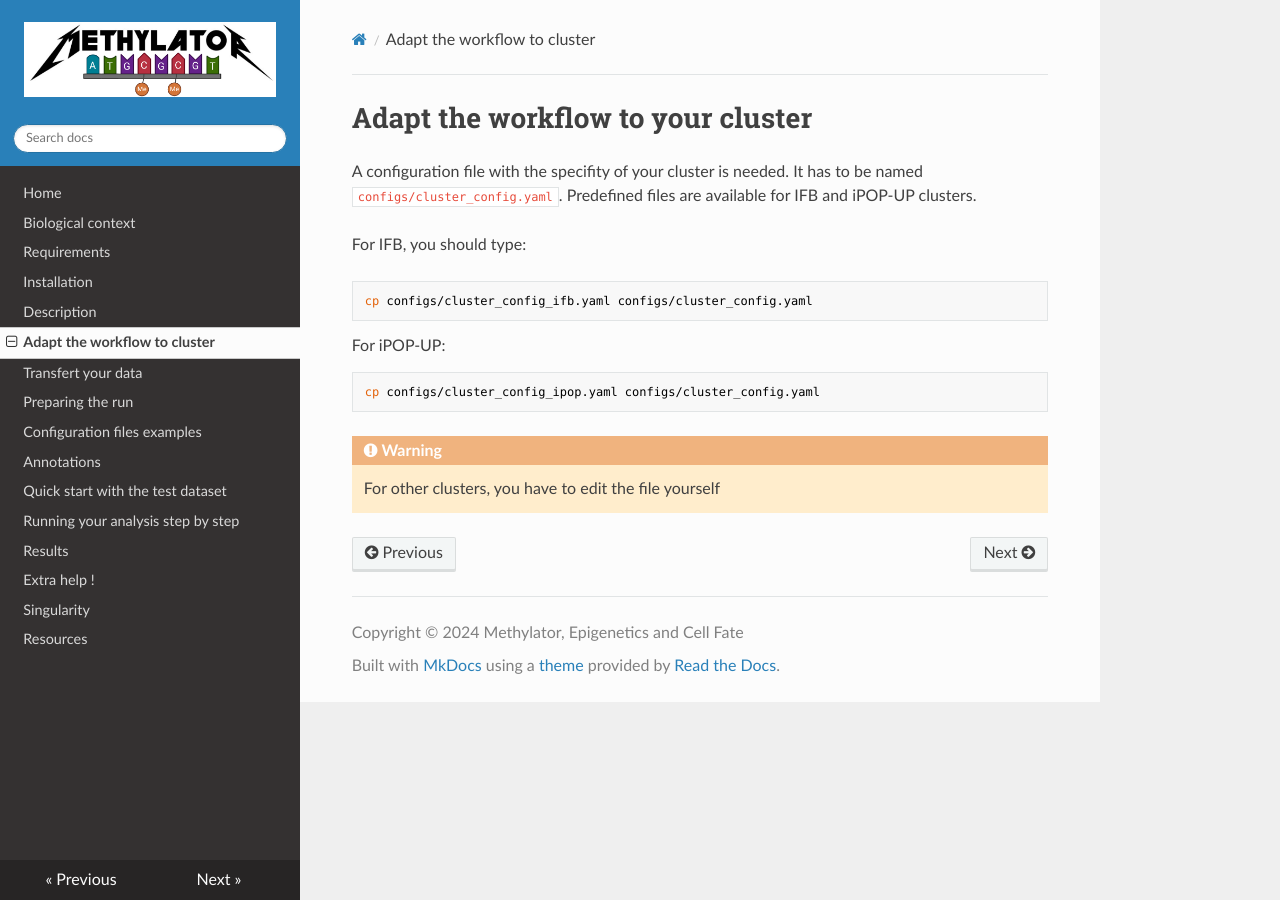
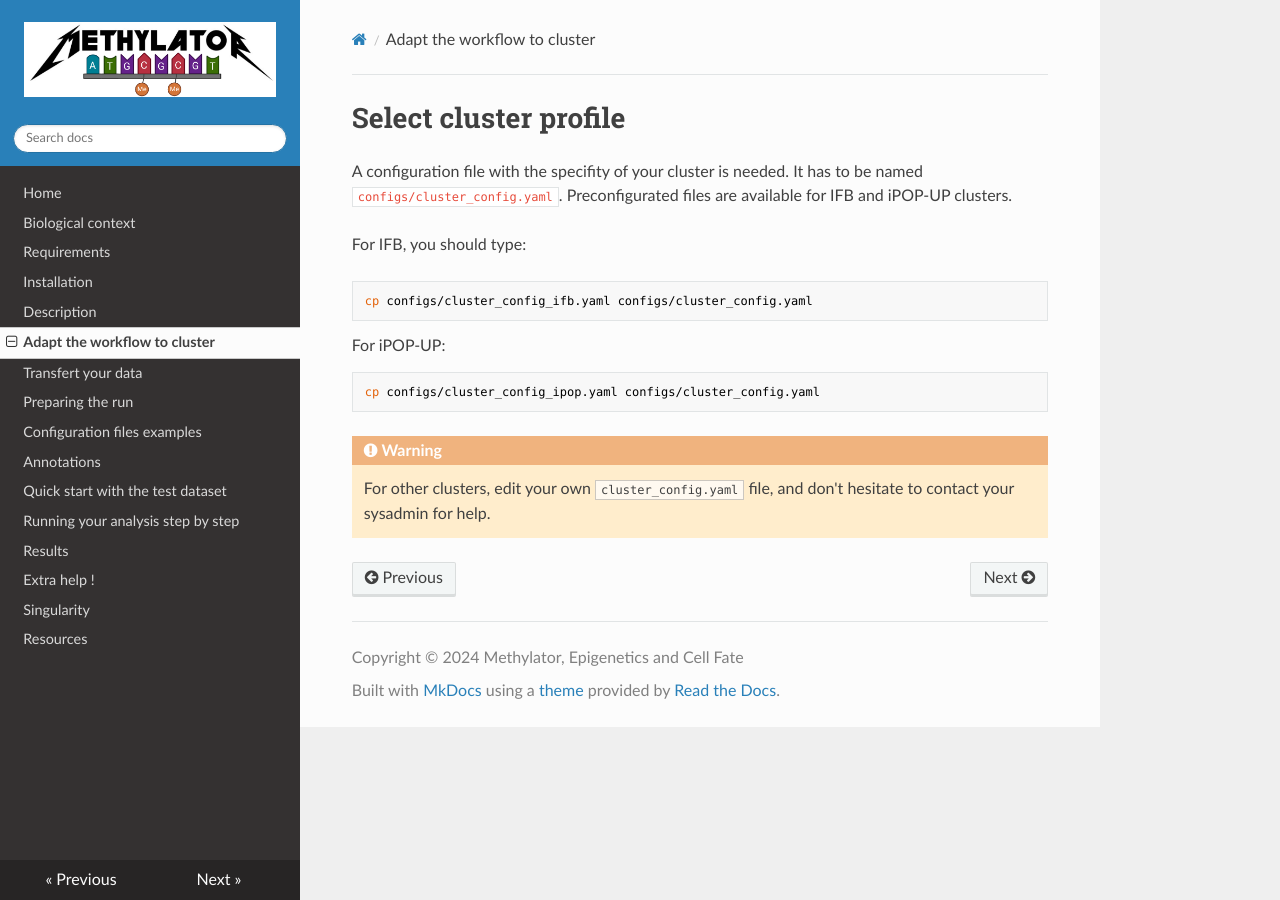
Before and after one commit to parisepigenetics/Methylator-Documentation, an MkDocs documentation site: the page built from docs/adapt_cluster.md, in a window 1280 px wide. Built offline with MkDocs 1.6.1, drawn with Linux system fonts in a browser that asks for light colours; nearby versions of some CDN libraries.

Commit message:
Update adapt_cluster.md

````diff
--- a/docs/adapt_cluster.md
+++ b/docs/adapt_cluster.md
@@ -1,5 +1,6 @@
-# Adapt the workflow to your cluster
-A configuration file with the specifity of your cluster is needed. It has to be named `configs/cluster_config.yaml`. Predefined files are available for IFB and iPOP-UP clusters.
+#  Select cluster profile
+
+A configuration file with the specifity of your cluster is needed. It has to be named `configs/cluster_config.yaml`. Preconfigurated files are available for IFB and iPOP-UP clusters.
 
 For IFB, you should type:
 ```
@@ -10,4 +11,4 @@ For iPOP-UP:
 cp configs/cluster_config_ipop.yaml configs/cluster_config.yaml
 ```
 !!! warning
-    For other clusters, you have to edit the file yourself
+    For other clusters, edit your own `cluster_config.yaml` file, and don't hesitate to contact your sysadmin for help.
````
